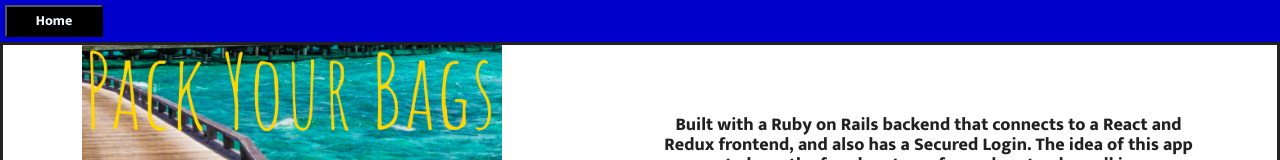
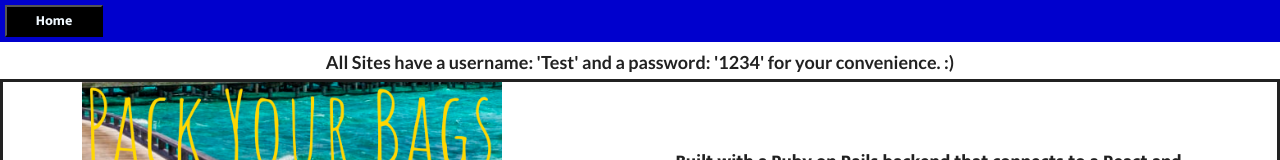
Before and after one commit to coadams9/portfolio, a React (Create React App) app: page /projects in a window 1280 px wide. Shown: the top 160 px of the page. Built offline with nearby package versions, Linux system fonts and the light colour scheme.

Commit message:
heroku fix

```diff
--- a/src/components/projects/Projects.js
+++ b/src/components/projects/Projects.js
@@ -9,6 +9,7 @@ import { pad } from '../../descriptions/descriptions'
 function Projects() {
     return (
         <div className='projects-container'>
+            <h3>All Sites have a username: 'Test' and a password: '1234' for your convenience. :)</h3>
             <div className='project'>
                 <a href='https://travelapp-api99.herokuapp.com/' target='_blank'><div className='pic'>
                     <span className='text'>See App In Action</span>
--- a/src/components/projects/projects.css
+++ b/src/components/projects/projects.css
@@ -9,6 +9,11 @@
   -webkit-box-align: center;
       -ms-flex-align: center;
           align-items: center;
+}
+
+.projects-container h3 {
+  position: relative;
+  top: 51px;
 }
 
 .projects-container .project {
--- a/src/components/projects/projects.scss
+++ b/src/components/projects/projects.scss
@@ -2,6 +2,11 @@
     display: flex;
     flex-direction: column;
     align-items: center;
+
+    h3{
+        position: relative;
+        top: 51px;
+    }
 
     .project{
         display: flex;
```
Also changed, not shown: 2 other files (tests, documents, lock files or other folders).
